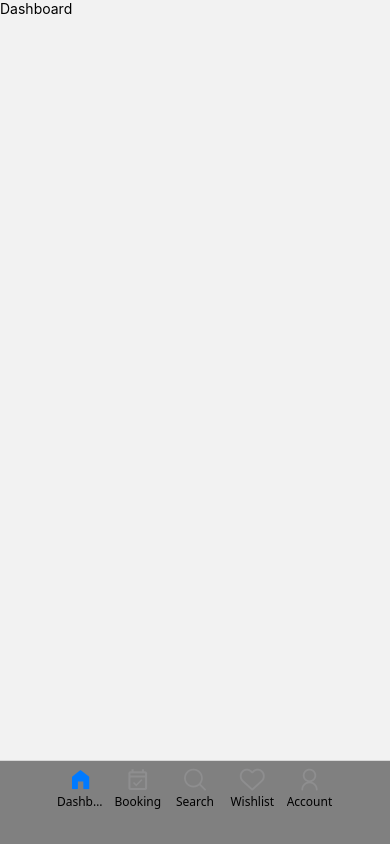
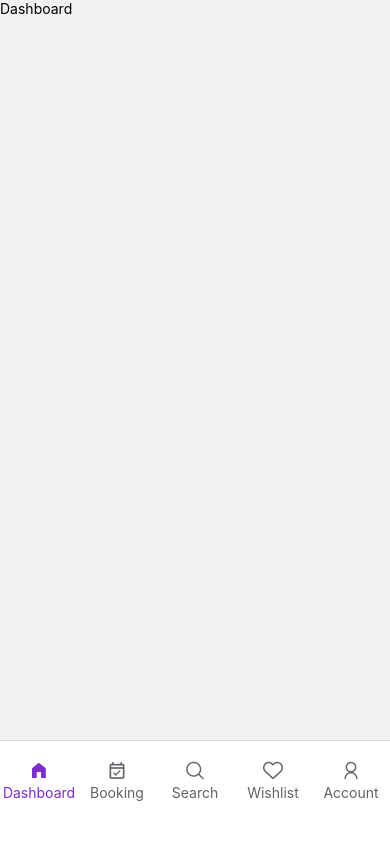
Before and after one commit to shubh435/happening-Eccomerce-Assigment-task, a React Native app: screen /HomeNavigation in a window 390 px wide. Built offline with nearby package versions, Linux system fonts and the light colour scheme.

Commit message:
Enhance BottomTabNavigation styles and functionality; add new colors to theme and improve tab labels and icons

```diff
--- a/src/global/theme.ts
+++ b/src/global/theme.ts
@@ -4,8 +4,9 @@ export const COLORS = {
     "white": "#FFFFFF",
     "black": "#000000",
     "gray": "#A3A3A3",
+    "light-gray": "#5F6368",
     "white-gray": "#FBFBFB",
-
+    "light-gray-2": "#E5E5E5"
 }
 
 
--- a/src/navigation/BottomTabNavigation.tsx
+++ b/src/navigation/BottomTabNavigation.tsx
@@ -1,19 +1,19 @@
 import { createBottomTabNavigator } from '@react-navigation/bottom-tabs';
-import React, { useCallback } from 'react';
+import React from 'react';
 import { HOME } from '../Constants/Navigator';
 import {
-    ImageStyle,
-    StyleProp,
     StyleSheet,
     Text,
 } from 'react-native';
 import FoundationIcon from 'react-native-vector-icons/Foundation';
 import MaterialCommunityIcons from 'react-native-vector-icons/MaterialCommunityIcons';
 import AntDesignIcons from 'react-native-vector-icons/AntDesign';
-import { COLORS } from '../global/theme';
+import { COLORS, FONTS } from '../global/theme';
 import {
+    moderateScale,
     responsiveHeight,
     responsiveWidth,
+    verticalScale,
 } from '../helper/Scale';
 import Dashboard from '../screen/Dashboard';
 import BookingPage from '../screen/BookingPage';
@@ -23,25 +23,6 @@ import SearchPage from '../screen/SearchPage';
 const BottomTab = createBottomTabNavigator();
 
 const BottomTabStackNavigator = () => {
-    const callback = (props: {
-        color?: string;
-        size?: number;
-        IconType?: StyleProp<ImageStyle>;
-        image?: string;
-        focused?: boolean;
-    }) => {
-        return (
-            <>
-                {/* <Image
-          source={image as ImageSourcePropType}
-          tintColor={color}
-          style={styles.icon}
-        /> */}
-                <Text></Text>
-            </>
-        );
-    };
-    const BottomTabIcon = useCallback(callback, []);
 
     return (
         <BottomTab.Navigator
@@ -49,10 +30,10 @@ const BottomTabStackNavigator = () => {
                 headerShown: false,
                 tabBarShowLabel: true,
                 tabBarStyle: styles.container,
-                // tabBarActiveTintColor: "blue",
-                // tabBarInactiveTintColor: "grey",
+                tabBarItemStyle: styles.itemContainer,
+                tabBarActiveTintColor: COLORS.purple,
+                tabBarInactiveTintColor: COLORS["light-gray"],
                 tabBarIconStyle: styles.tabBarIconStyle,
-
                 tabBarLabelStyle: styles.tabBarLableStyle,
                 tabBarHideOnKeyboard: true,
             }}>
@@ -60,36 +41,36 @@ const BottomTabStackNavigator = () => {
                 name={HOME.DASHBOARD}
                 component={Dashboard}
                 options={{
-                    tabBarLabel: HOME.DASHBOARD,
-                    tabBarIcon: ({ color, size, focused }) =>
-                        <FoundationIcon name="home" size={size} color={color} />,
+                    tabBarLabel: ({ color }) => <Text numberOfLines={1} style={[{ color: color }]}>{HOME.DASHBOARD}</Text>,
+                    tabBarIcon: ({ color }) =>
+                        <FoundationIcon name="home" size={20} color={color} />,
                 }}
             />
             <BottomTab.Screen
                 name={HOME.BOOKING}
                 component={BookingPage}
                 options={{
-                    tabBarLabel: HOME.BOOKING,
-                    tabBarIcon: ({ color, size, focused }) =>
-                        <MaterialCommunityIcons name="calendar-check-outline" size={size} color={color} />,
+                    tabBarLabel: ({ color }) => <Text numberOfLines={1} style={{ color: color }}>{HOME.BOOKING}</Text>,
+                    tabBarIcon: ({ color }) =>
+                        <MaterialCommunityIcons name="calendar-check-outline" size={20} color={color} />,
                 }}
             />
             <BottomTab.Screen
                 name={HOME.SEARCH}
                 component={SearchPage}
                 options={{
-                    tabBarLabel: HOME.SEARCH,
-                    tabBarIcon: ({ color, size, focused }) =>
-                        <AntDesignIcons name="search1" size={size} color={color} />,
+                    tabBarLabel: ({ color }) => <Text numberOfLines={1} style={{ color: color }}>{HOME.SEARCH}</Text>,
+                    tabBarIcon: ({ color }) =>
+                        <AntDesignIcons name="search1" size={20} color={color} />,
                 }}
             />
             <BottomTab.Screen
                 name={HOME.WISHLIST}
                 component={WishList}
                 options={{
-                    tabBarLabel: HOME.WISHLIST,
-                    tabBarIcon: ({ color, size, focused }) =>
-                        <AntDesignIcons name="hearto" size={size} color={color} />,
+                    tabBarLabel: ({ color }) => <Text numberOfLines={1} style={{ color: color }}>{HOME.WISHLIST}</Text>,
+                    tabBarIcon: ({ color }) =>
+                        <AntDesignIcons name="hearto" size={20} color={color} />,
                 }}
             />
 
@@ -97,9 +78,9 @@ const BottomTabStackNavigator = () => {
                 name={HOME.ACCOUNT}
                 component={AccountPage}
                 options={{
-                    tabBarLabel: HOME.ACCOUNT,
-                    tabBarIcon: ({ color, size, focused }) =>
-                        <AntDesignIcons name="user" size={size} color={color} />,
+                    tabBarLabel: ({ color }) => <Text numberOfLines={1} style={{ color: color }}>{HOME.ACCOUNT}</Text>,
+                    tabBarIcon: ({ color }) =>
+                        <AntDesignIcons name="user" size={20} color={color} />,
                 }}
             />
         </BottomTab.Navigator>
@@ -110,14 +91,23 @@ export default BottomTabStackNavigator;
 
 const styles = StyleSheet.create({
     container: {
-        backgroundColor: "grey",
+        backgroundColor: COLORS.white,
+        borderTopColor: COLORS["light-gray-2"],
+        borderTopWidth: 1,
+        position: 'absolute',
+        bottom: 0,
+        left: 0,
+        right: 0,
+        width: responsiveWidth(100),
+        height: verticalScale(100),
+
+    },
+    itemContainer: {
+        paddingTop: verticalScale(10),
+        justifyContent: 'center',
         alignItems: 'center',
-        height: responsiveHeight(10),
     },
     tabBarIconStyle: {
-        width: responsiveWidth(7),
-        height: responsiveWidth(7),
-        resizeMode: 'cover',
     },
     icon: {
         width: responsiveWidth(7),
@@ -125,15 +115,16 @@ const styles = StyleSheet.create({
         resizeMode: 'contain',
     },
     tabBarLableStyle: {
-        fontSize: 12,
-        color: COLORS.black,
+        fontSize: moderateScale(14),
+        color: COLORS.gray,
+        fontFamily: FONTS.inter['regular[400]'],
+
     },
     gradient: {
         flex: 1,
         width: '90%',
         height: responsiveHeight(0.5),
         position: 'absolute',
-        alignSelf: 'center',
         top: responsiveHeight(-0.2),
     },
 });
```
